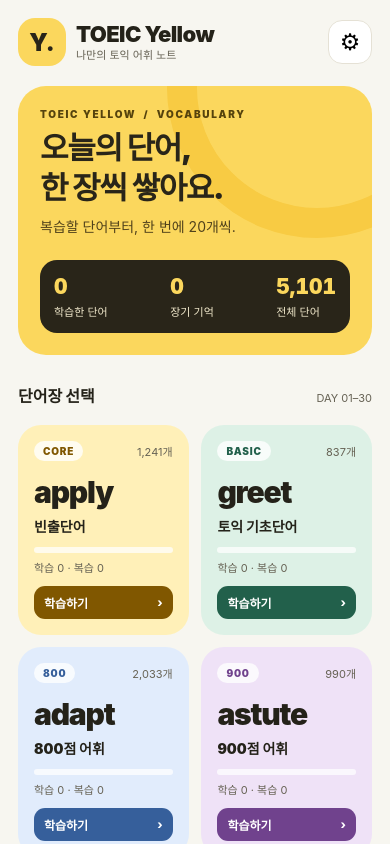
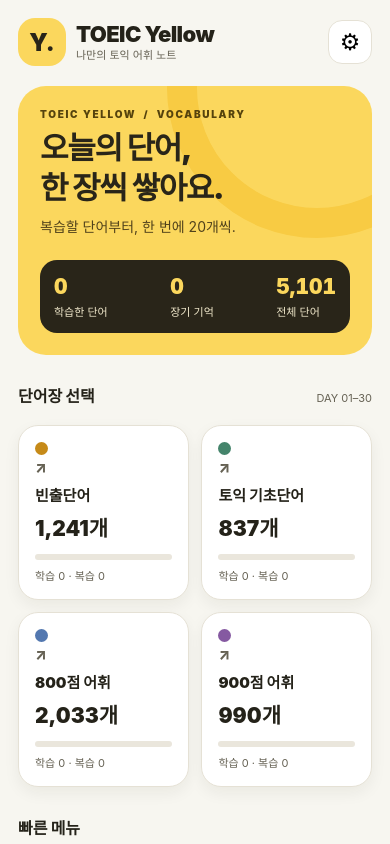
Before and after one commit to dh1180/TOEIC_yellow, a React Native app: screen / in a window 390 px wide. Built offline with nearby package versions, Linux system fonts and the light colour scheme.

Commit message:
fix: restore original TOEIC Yellow home layout

```diff
--- a/App.jsx
+++ b/App.jsx
@@ -7,7 +7,7 @@ import {emptyData,newSession,answerSession,categoryStats,selectQueue,CATEGORIES,
 import {STAGES,reviewLabel,nextLabel} from './src/lib/srs';
 import {loadData,saveData,clearData} from './src/lib/storage';
 import {selectEnglishVoice} from './src/lib/speech';
-import {C,CATEGORY_COLORS,CATEGORY_DESIGN,base} from './src/styles';
+import {C,CATEGORY_COLORS,CATEGORY_SOFT,STUDY_ACCENTS,base} from './src/styles';
 
 const DAY_LIST=Array.from({length:30},(_,i)=>i+1);
 const RATE=0.85;
@@ -70,30 +70,7 @@ function Home({data,onSelect,onNavigate}){
     </View>
     {data.session&&<Card style={{borderColor:C.yellow,borderWidth:2}}><Text style={s.sectionTitle}>중단한 학습이 있어요</Text><Text style={s.body}>{CATEGORY_LABELS[data.session.category]} · {dayName(data.session.day)} · {sessionCompleted(data.session)} / {data.session.originalIds.length} 카드 진행</Text><Action title="이어 학습하기" onPress={()=>onNavigate('STUDY')}/></Card>}
     <View style={s.sectionHeading}><SectionTitle>단어장 선택</SectionTitle><Text style={s.tiny}>DAY 01–30</Text></View>
-    <View style={s.catGrid}>
-      {CATEGORIES.map(cat=>{
-        const words=WORDS_BY_CATEGORY[cat];
-        const stats=categoryStats(words,data.progress);
-        const accent=CATEGORY_COLORS[cat];
-        const {soft,badge,sample}=CATEGORY_DESIGN[cat];
-        return <Pressable key={cat} accessibilityRole="button" accessibilityLabel={`${CATEGORY_LABELS[cat]} ${words.length}개 단어`} onPress={()=>onSelect(cat)}
-          style={({pressed})=>[s.categoryCard,wide&&s.categoryCardWide,{backgroundColor:soft},pressed&&s.categoryPressed]}>
-          <View style={s.categoryTop}>
-            <Text style={[s.categoryBadge,{color:accent}]}>{badge}</Text>
-            <Text style={s.catSub}>{format(stats.total)}개</Text>
-          </View>
-          <Text adjustsFontSizeToFit numberOfLines={1} style={s.categorySample}>{sample}</Text>
-          <Text style={s.catTitle}>{CATEGORY_LABELS[cat]}</Text>
-          <View style={[s.progressTrack,s.categoryTrack]}><View style={[s.progressFill,{width:`${100*stats.studied/stats.total}%`,backgroundColor:accent}]}/></View>
-          <Text style={s.catSub}>학습 {format(stats.studied)} · 복습 {format(stats.due)}</Text>
-          <View style={[s.categoryAction,{backgroundColor:accent}]}><Text style={s.categoryActionText}>학습하기</Text><Text style={s.categoryActionText}>›</Text></View>
-        </Pressable>;
-      })}
-    </View>
-    <Card style={s.rhythmCard}>
-      <Text style={s.rhythmTitle}>복습 주기</Text>
-      <Text style={s.rhythmSteps}>30분  →  3일  →  7일  →  21일  →  장기 기억</Text>
-    </Card>
+    <View style={s.catGrid}>{CATEGORIES.map(cat=>{const words=WORDS_BY_CATEGORY[cat],v=categoryStats(words,data.progress);return <Pressable accessibilityRole="button" accessibilityLabel={`${CATEGORY_LABELS[cat]} ${words.length}개 단어`} onPress={()=>onSelect(cat)} key={cat} style={({pressed})=>[s.categoryCard,wide&&s.categoryCardWide,pressed&&{opacity:.75}]}><View style={s.categoryTop}><View style={[s.dot,{backgroundColor:CATEGORY_COLORS[cat]}]}/><Text style={s.categoryArrow}>↗</Text></View><Text style={s.catTitle}>{CATEGORY_LABELS[cat]}</Text><Text style={s.catCount}>{format(v.total)}개</Text><View style={s.progressTrack}><View style={[s.progressFill,{width:`${100*v.studied/v.total}%`,backgroundColor:CATEGORY_COLORS[cat]}]}/></View><Text style={s.catSub}>학습 {format(v.studied)} · 복습 {v.due}</Text></Pressable>})}</View>
     <SectionTitle>빠른 메뉴</SectionTitle><View style={s.shortcuts}><Action variant="outline" title="⌕ 단어 검색" onPress={()=>onNavigate('SEARCH')} style={{flex:1}}/><Action variant="outline" title="◷ 학습 통계" onPress={()=>onNavigate('STATS')} style={{flex:1}}/></View>
     <Text style={[s.footnote,{marginTop:16}]}>DAY 01~30, 기존 단어 뜻과 제공 예문을 보존했어요. 추가로 만든 학습용 문장은 출처를 구분해 표시합니다.</Text>
   </ScrollView>;
@@ -122,8 +99,8 @@ function Study({word,progress,category,day,index,total,isRetry,onAnswer,onClose,
   useEffect(()=>{setReveal(false);setLocked(false);setSampleIndex(0);setShowDraft(false);setAudioError('');},[word?.id,readOnly]);
   useEffect(()=>()=>{void stopSpeech();},[word?.id]);
   if(!word)return <View style={s.safe}><Header title="단어를 불러올 수 없습니다" onBack={onClose}/></View>;
-  const accent=CATEGORY_COLORS[word.category];
-  const soft=CATEGORY_DESIGN[word.category].soft;
+  const accent=STUDY_ACCENTS[word.category];
+  const soft=CATEGORY_SOFT[word.category];
   const complete=()=>{if(locked||!reveal)return;setLocked(true);onAnswer('KNOWN');};
   const retry=()=>{if(locked||!reveal)return;setLocked(true);onAnswer('RELEARN');};
   return <View style={s.safe}><View style={s.studyTop}><Pressable accessibilityRole="button" accessibilityLabel="학습 닫기" onPress={onClose} style={s.back}><Text style={s.backText}>×</Text></Pressable><View style={{flex:1,alignItems:'center'}}><Text style={s.tiny}>{readOnly?'단어 미리 보기':`${index} / ${total} · ${isRetry?'다시 학습':'오늘의 학습'}`}</Text><View style={s.progressTrack}><View style={[s.progressFill,{width:`${Math.min(100,(index-1)/total*100)}%`,backgroundColor:accent}]}/></View></View><View style={{width:44}}/></View>
@@ -238,16 +215,6 @@ const s=StyleSheet.create({
  heroStatsValue:{fontSize:21,color:C.yellow,fontWeight:'900',fontVariant:['tabular-nums']},
  heroStatsText:{fontSize:11,color:'#F0E8CB',marginTop:4},
  sectionHeading:{flexDirection:'row',justifyContent:'space-between',alignItems:'baseline'},
- categoryTop:{flexDirection:'row',alignItems:'center',justifyContent:'space-between',gap:4},
- categoryBadge:{backgroundColor:'#FFFFFFC9',overflow:'hidden',borderRadius:99,paddingHorizontal:9,paddingVertical:4,fontSize:10,fontWeight:'900',letterSpacing:.8},
- categorySample:{fontSize:30,fontWeight:'900',letterSpacing:-1.2,color:C.ink,marginTop:7},
- categoryTrack:{backgroundColor:'#FFFFFFBA'},
- categoryAction:{flexDirection:'row',alignItems:'center',justifyContent:'space-between',paddingHorizontal:10,paddingVertical:8,borderRadius:11,marginTop:5},
- categoryActionText:{color:'#FFFFFF',fontSize:12,fontWeight:'800'},
- categoryPressed:{opacity:.86,transform:[{scale:.99}]},
- rhythmCard:{gap:5,paddingVertical:14},
- rhythmTitle:{fontSize:12,fontWeight:'900',color:C.ink},
- rhythmSteps:{fontSize:12,lineHeight:19,color:C.muted,fontVariant:['tabular-nums']},
  studyCardLabel:{flexDirection:'row',alignItems:'center',gap:7},
  studyDot:{width:8,height:8,borderRadius:4},
  answerOnAccent:{color:'#FFFFFF'},
@@ -255,7 +222,7 @@ const s=StyleSheet.create({
  categoryCardWide:{width:'24%'},
  searchPanel:{width:'100%',maxWidth:820,alignSelf:'center',paddingHorizontal:18},
  searchResults:{width:'100%',maxWidth:820,alignSelf:'center',paddingHorizontal:18,paddingBottom:30},
- sectionTitle:{color:C.ink,fontWeight:'900',fontSize:16,marginTop:12,marginBottom:2},catGrid:{flexDirection:'row',flexWrap:'wrap',justifyContent:'space-between',rowGap:12},categoryCard:{width:'48.2%',backgroundColor:C.card,padding:16,minHeight:178,borderRadius:23,gap:6},catTitle:{color:C.ink,fontWeight:'900',fontSize:14},catSub:{fontSize:11,color:C.muted},
+ sectionTitle:{color:C.ink,fontWeight:'900',fontSize:16,marginTop:12,marginBottom:2},catGrid:{flexDirection:'row',flexWrap:'wrap',justifyContent:'space-between',rowGap:12},categoryCard:{width:'48.2%',backgroundColor:C.card,padding:16,minHeight:156,borderRadius:20,borderWidth:1,borderColor:C.line,gap:7,...base},dot:{width:13,height:13,borderRadius:99,marginBottom:3},catTitle:{color:C.ink,fontWeight:'900',fontSize:15},catCount:{color:C.ink,fontWeight:'900',fontSize:21},catSub:{fontSize:11,color:C.muted},
  progressTrack:{height:6,borderRadius:9,backgroundColor:'#EAE6DC',overflow:'hidden',width:'100%',marginTop:5},progressFill:{height:'100%',borderRadius:9},shortcuts:{flexDirection:'row',gap:10},
  action:{paddingHorizontal:13,minHeight:49,borderWidth:1,borderColor:'transparent',borderRadius:13,alignItems:'center',justifyContent:'center'},smallAction:{minHeight:34,paddingHorizontal:12},actionText:{fontSize:13,fontWeight:'900',textAlign:'center'},body:{color:C.ink,fontSize:13,lineHeight:22},footnote:{color:C.muted,fontSize:11,lineHeight:18},pillRow:{flexDirection:'row',gap:7,alignItems:'center',paddingVertical:5},dayPicker:{flexDirection:'row',alignItems:'center',gap:7,paddingVertical:7,paddingHorizontal:1},pill:{borderWidth:1,borderColor:C.line,backgroundColor:C.card,borderRadius:22,minHeight:36,paddingHorizontal:14,justifyContent:'center',alignItems:'center'},pillText:{fontSize:12,color:C.ink,fontWeight:'800'},
  statsRow:{flexDirection:'row',gap:8,justifyContent:'space-between',alignItems:'stretch'},stat:{flex:1,backgroundColor:C.card,borderRadius:16,paddingVertical:13,paddingHorizontal:9,alignItems:'center',gap:4},statNum:{color:C.ink,fontSize:22,fontWeight:'900'},
--- a/src/styles.js
+++ b/src/styles.js
@@ -1,9 +1,5 @@
 export const C={bg:'#F7F6F0',card:'#FFFFFF',ink:'#242219',muted:'#666254',line:'#E5E1D5',yellow:'#FBD75D',yellowSoft:'#FFF1BD',orange:'#EE9B2E',green:'#168063',danger:'#B94344',dark:'#292519'};
-export const CATEGORY_COLORS={frequent:'#805700',basic:'#22604B',score800:'#365F9B',score900:'#70428D'};
+export const CATEGORY_COLORS={frequent:'#C68A18',basic:'#44846B',score800:'#5378B0',score900:'#8559A1'};
+export const STUDY_ACCENTS={frequent:'#805700',basic:'#22604B',score800:'#365F9B',score900:'#70428D'};
 export const base={shadowColor:'#282213',shadowOpacity:0.06,shadowRadius:16,shadowOffset:{width:0,height:6},elevation:2};
-export const CATEGORY_DESIGN={
-  frequent:{soft:'#FFF0B8',badge:'CORE',sample:'apply'},
-  basic:{soft:'#DDF1E6',badge:'BASIC',sample:'greet'},
-  score800:{soft:'#E1ECFC',badge:'800',sample:'adapt'},
-  score900:{soft:'#EFE2F7',badge:'900',sample:'astute'}
-};
+export const CATEGORY_SOFT={frequent:'#FFF0B8',basic:'#DDF1E6',score800:'#E1ECFC',score900:'#EFE2F7'};
```
